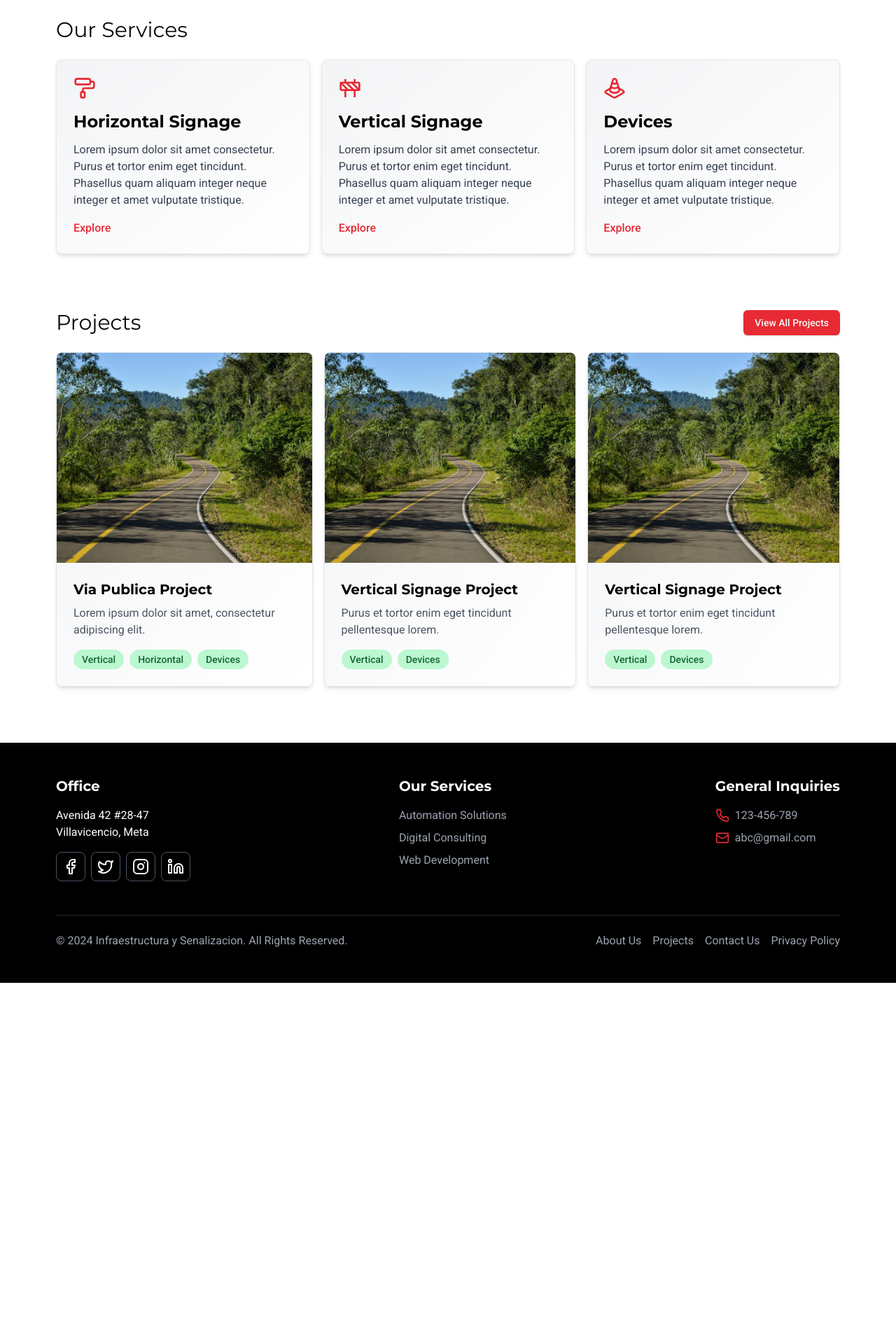
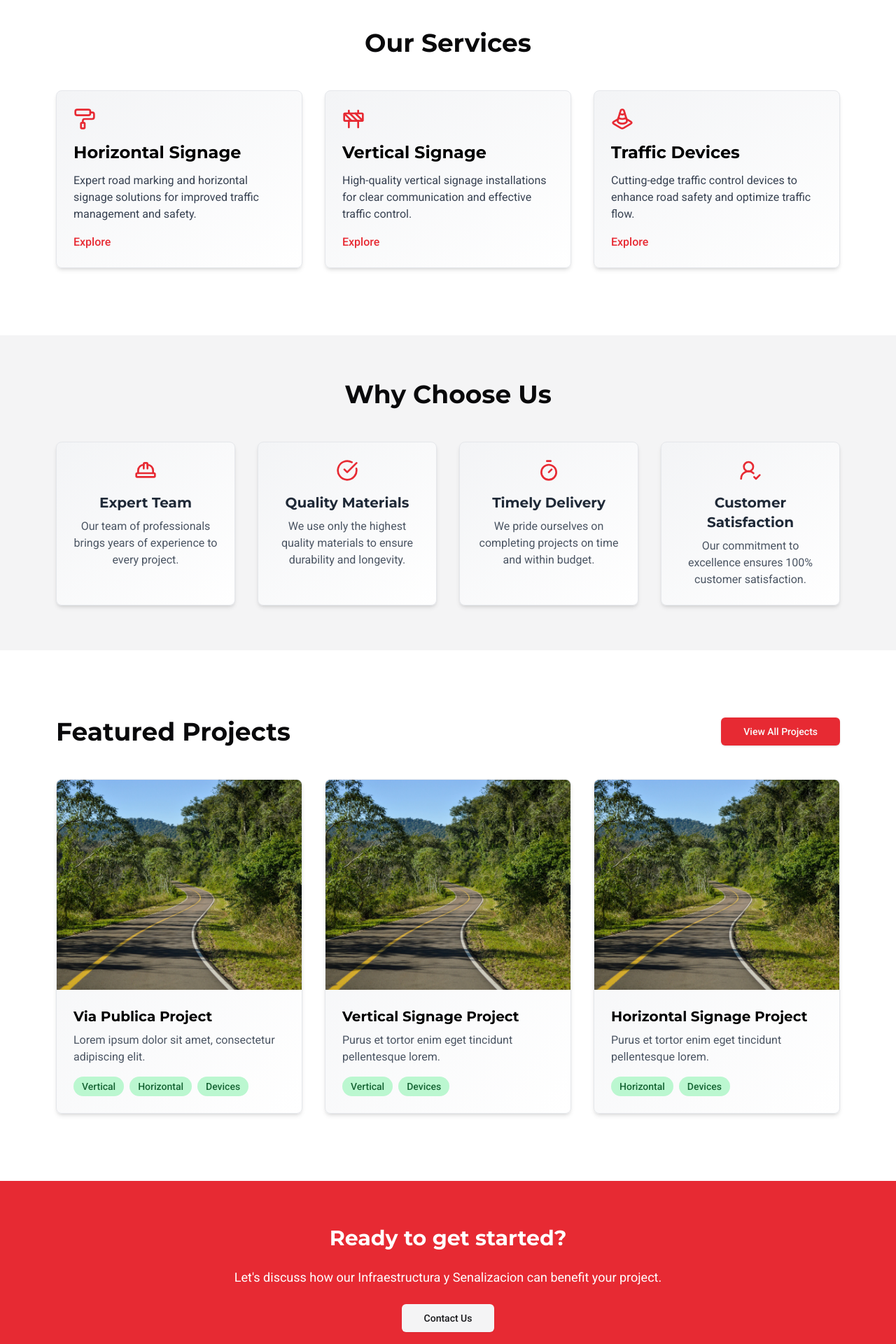
Before and after one commit to juanovt10/iys-website, a Next.js app: page / in a window 1280 px wide. Shown: the part 620-2540 px from the top of the page at 70% size. Before the commit the page ends 2024 px from the top, so only its background shows below. Built offline with nearby package versions, Linux system fonts and the light colour scheme.

Commit message:
Improve home UI and add CTA component

```diff
--- a/app/page.js
+++ b/app/page.js
@@ -1,14 +1,111 @@
+// import React from 'react'
+// import Hero1 from '../assets/images/hero1.jpg'
+// import Hero from '@/components/Hero'
+// import ServiceCard from '@/components/ServiceCard'
+// import { PaintRoller } from "lucide-react"; // Example icon from lucide-react
+// import { Construction } from "lucide-react";
+// import { TrafficCone } from "lucide-react";
+// import { Button } from '@/components/ui/button';
+// import ProjectCard from '@/components/ProjectCard';
+
+// const page = () => {
+//   const projects = [
+//     {
+//       imageSrc: Hero1,
+//       title: "Via Publica Project",
+//       description: "Lorem ipsum dolor sit amet, consectetur adipiscing elit.",
+//       tags: ["Vertical", "Horizontal", "Devices"],
+//     },
+//     {
+//       imageSrc: Hero1,
+//       title: "Vertical Signage Project",
+//       description: "Purus et tortor enim eget tincidunt pellentesque lorem.",
+//       tags: ["Vertical", "Devices"],
+//     },
+//     {
+//       imageSrc: Hero1,
+//       title: "Vertical Signage Project",
+//       description: "Purus et tortor enim eget tincidunt pellentesque lorem.",
+//       tags: ["Vertical", "Devices"],
+//     },
+//   ];
+
+
+//   return (
+//     <main className='space-y-20 mb-20'>
+//       <Hero
+//         imageSrc={Hero1}
+//         title="Infraestrucutra y Senalizacion"
+//         subtitle="Your new partner in blah blah blah"
+//       />
+
+//       <div className='px-10 md:px-20 space-y-6'>
+//         <h1 className='text-3xl'>Our Services</h1>
+//         <div className='flex gap-4 flex-col md:flex-row'>
+//           <ServiceCard
+//             Icon={PaintRoller}
+//             title="Horizontal Signage"
+//             description="Lorem ipsum dolor sit amet consectetur. Purus et tortor enim eget tincidunt. Phasellus quam aliquam integer neque integer et amet vulputate tristique."
+//             link="/services/horizontal-signage"
+//           />
+
+//           <ServiceCard
+//             Icon={Construction}
+//             title="Vertical Signage"
+//             description="Lorem ipsum dolor sit amet consectetur. Purus et tortor enim eget tincidunt. Phasellus quam aliquam integer neque integer et amet vulputate tristique."
+//             link="/services/vertical-signage"
+//           />
+
+//           <ServiceCard
+//             Icon={TrafficCone}
+//             title="Devices"
+//             description="Lorem ipsum dolor sit amet consectetur. Purus et tortor enim eget tincidunt. Phasellus quam aliquam integer neque integer et amet vulputate tristique."
+//             link="/services/devices"
+//           />
+//         </div>
+//       </div>
+
+//       {/* Projects */}
+//       <div className='px-10 md:px-20 space-y-6'>
+//         <div className='flex justify-between'>
+//           <h1 className='text-3xl'>Projects</h1>
+//           <Button>View All Projects</Button>
+//         </div>
+//         <div className='flex gap-4 flex-col md:flex-row'>
+//           {projects.map((project, index) => (
+//             <ProjectCard
+//               key={index}
+//               imageSrc={project.imageSrc}
+//               title={project.title}
+//               description={project.description}
+//               tags={project.tags}
+//             />
+//           ))}
+//         </div>
+//       </div>
+//     </main>
+//   )
+// }
+
+
+// export default page
+
+'use client'
+
 import React from 'react'
+import Image from 'next/image'
 import Hero1 from '../assets/images/hero1.jpg'
 import Hero from '@/components/Hero'
 import ServiceCard from '@/components/ServiceCard'
-import { PaintRoller } from "lucide-react"; // Example icon from lucide-react
-import { Construction } from "lucide-react";
-import { TrafficCone } from "lucide-react";
-import { Button } from '@/components/ui/button';
-import ProjectCard from '@/components/ProjectCard';
+import { PaintRoller, Construction, TrafficCone, CheckCircle, Sun, Moon, CircleCheckBig, Timer, UserRoundCheck, HardHat } from 'lucide-react'
+import { Button } from '@/components/ui/button'
+import ProjectCard from '@/components/ProjectCard'
+import { Card, CardContent } from '@/components/ui/card'
+import ValueCard from '@/components/ValueCard'
+import CTA from '@/components/CTA'
 
-const page = () => {
+const Page = () => {
+
   const projects = [
     {
       imageSrc: Hero1,
@@ -24,54 +121,74 @@ const page = () => {
     },
     {
       imageSrc: Hero1,
-      title: "Vertical Signage Project",
+      title: "Horizontal Signage Project",
       description: "Purus et tortor enim eget tincidunt pellentesque lorem.",
-      tags: ["Vertical", "Devices"],
+      tags: ["Horizontal", "Devices"],
     },
   ];
 
 
+  const whyChooseUs = [
+    { title: "Expert Team", description: "Our team of professionals brings years of experience to every project.", icon: HardHat },
+    { title: "Quality Materials", description: "We use only the highest quality materials to ensure durability and longevity.", icon: CircleCheckBig },
+    { title: "Timely Delivery", description: "We pride ourselves on completing projects on time and within budget.", icon: Timer },
+    { title: "Customer Satisfaction", description: "Our commitment to excellence ensures 100% customer satisfaction.", icon: UserRoundCheck },
+  ];
+
   return (
-    <main className='space-y-20 mb-20'>
+    <main className='space-y-24'>
       <Hero
         imageSrc={Hero1}
-        title="Infraestrucutra y Senalizacion"
-        subtitle="Your new partner in blah blah blah"
+        title="Infraestructura y Señalización"
+        subtitle="Your new partner in infrastructure and signage solutions"
       />
 
-      <div className='px-10 md:px-20 space-y-6'>
-        <h1 className='text-3xl'>Our Services</h1>
-        <div className='flex gap-4 flex-col md:flex-row'>
+      <section className='px-4 md:px-20 space-y-12'>
+        <h2 className='text-4xl font-bold text-center'>Our Services</h2>
+        <div className='grid gap-8 md:grid-cols-2 lg:grid-cols-3'>
           <ServiceCard
             Icon={PaintRoller}
             title="Horizontal Signage"
-            description="Lorem ipsum dolor sit amet consectetur. Purus et tortor enim eget tincidunt. Phasellus quam aliquam integer neque integer et amet vulputate tristique."
+            description="Expert road marking and horizontal signage solutions for improved traffic management and safety."
             link="/services/horizontal-signage"
           />
 
           <ServiceCard
             Icon={Construction}
             title="Vertical Signage"
-            description="Lorem ipsum dolor sit amet consectetur. Purus et tortor enim eget tincidunt. Phasellus quam aliquam integer neque integer et amet vulputate tristique."
+            description="High-quality vertical signage installations for clear communication and effective traffic control."
             link="/services/vertical-signage"
           />
 
           <ServiceCard
             Icon={TrafficCone}
-            title="Devices"
-            description="Lorem ipsum dolor sit amet consectetur. Purus et tortor enim eget tincidunt. Phasellus quam aliquam integer neque integer et amet vulputate tristique."
+            title="Traffic Devices"
+            description="Cutting-edge traffic control devices to enhance road safety and optimize traffic flow."
             link="/services/devices"
           />
         </div>
-      </div>
+      </section>
 
-      {/* Projects */}
-      <div className='px-10 md:px-20 space-y-6'>
-        <div className='flex justify-between'>
-          <h1 className='text-3xl'>Projects</h1>
-          <Button>View All Projects</Button>
+      <section className='px-4 md:px-20 space-y-12 bg-muted py-16'>
+        <h2 className='text-4xl font-bold text-center'>Why Choose Us</h2>
+        <div className='grid gap-8 md:grid-cols-2 lg:grid-cols-4'>
+          {whyChooseUs.map((item, index) => (
+            <ValueCard
+              key={index}
+              icon={item.icon}
+              title={item.title}
+              description={item.description}
+            />
+          ))}
         </div>
-        <div className='flex gap-4 flex-col md:flex-row'>
+      </section>
+
+      <section className='px-4 md:px-20 space-y-12'>
+        <div className='flex justify-between items-center'>
+          <h2 className='text-4xl font-bold'>Featured Projects</h2>
+          <Button size="lg">View All Projects</Button>
+        </div>
+        <div className='grid gap-8 md:grid-cols-2 lg:grid-cols-3'>
           {projects.map((project, index) => (
             <ProjectCard
               key={index}
@@ -82,10 +199,10 @@ const page = () => {
             />
           ))}
         </div>
-      </div>
+      </section>
+      <CTA service='Infraestructura y Senalizacion'/>
     </main>
   )
 }
 
-
-export default page
+export default Page
--- /dev/null
+++ b/components/CTA.js
@@ -0,0 +1,24 @@
+import React from 'react'
+import { Button } from './ui/button'
+
+const CTA = ( { service } ) => {
+  return (
+    <section className="px-10 md:px-20 py-16 bg-primary text-white text-center">
+      <div className="max-w-2xl mx-auto space-y-6">
+        <h2 className="text-3xl font-bold">Ready to get started?</h2>
+        <p className="text-lg">
+          Let's discuss how our {service} can benefit your project.
+        </p>
+        <Button
+          variant="secondary"
+          size="lg"
+          onClick={() => (window.location.href = '/contact')}
+        >
+          Contact Us
+        </Button>
+      </div>
+    </section>
+  )
+}
+
+export default CTA
--- /dev/null
+++ b/components/ui/card.jsx
@@ -0,0 +1,50 @@
+import * as React from "react"
+
+import { cn } from "@/lib/utils"
+
+const Card = React.forwardRef(({ className, ...props }, ref) => (
+  <div
+    ref={ref}
+    className={cn("rounded-xl border bg-card text-card-foreground shadow", className)}
+    {...props} />
+))
+Card.displayName = "Card"
+
+const CardHeader = React.forwardRef(({ className, ...props }, ref) => (
+  <div
+    ref={ref}
+    className={cn("flex flex-col space-y-1.5 p-6", className)}
+    {...props} />
+))
+CardHeader.displayName = "CardHeader"
+
+const CardTitle = React.forwardRef(({ className, ...props }, ref) => (
+  <div
+    ref={ref}
+    className={cn("font-semibold leading-none tracking-tight", className)}
+    {...props} />
+))
+CardTitle.displayName = "CardTitle"
+
+const CardDescription = React.forwardRef(({ className, ...props }, ref) => (
+  <div
+    ref={ref}
+    className={cn("text-sm text-muted-foreground", className)}
+    {...props} />
+))
+CardDescription.displayName = "CardDescription"
+
+const CardContent = React.forwardRef(({ className, ...props }, ref) => (
+  <div ref={ref} className={cn("p-6 pt-0", className)} {...props} />
+))
+CardContent.displayName = "CardContent"
+
+const CardFooter = React.forwardRef(({ className, ...props }, ref) => (
+  <div
+    ref={ref}
+    className={cn("flex items-center p-6 pt-0", className)}
+    {...props} />
+))
+CardFooter.displayName = "CardFooter"
+
+export { Card, CardHeader, CardFooter, CardTitle, CardDescription, CardContent }
```
